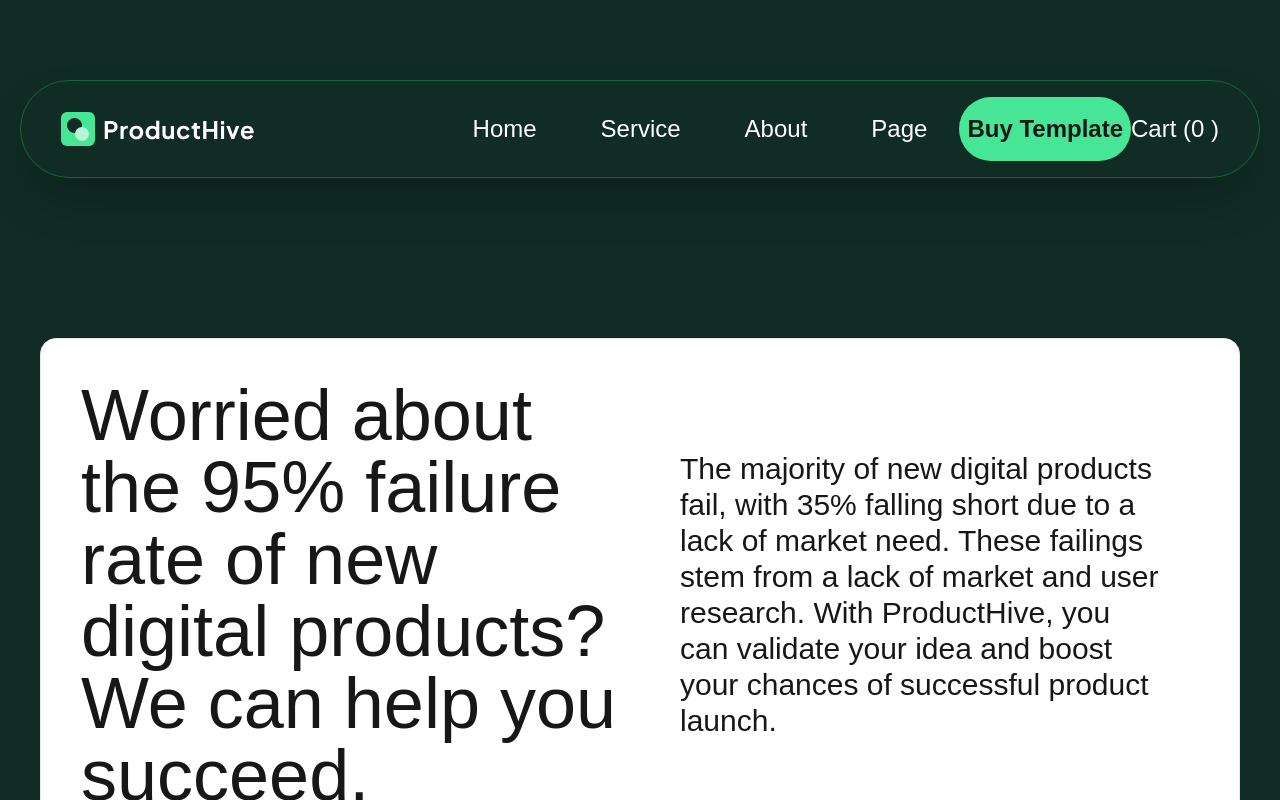
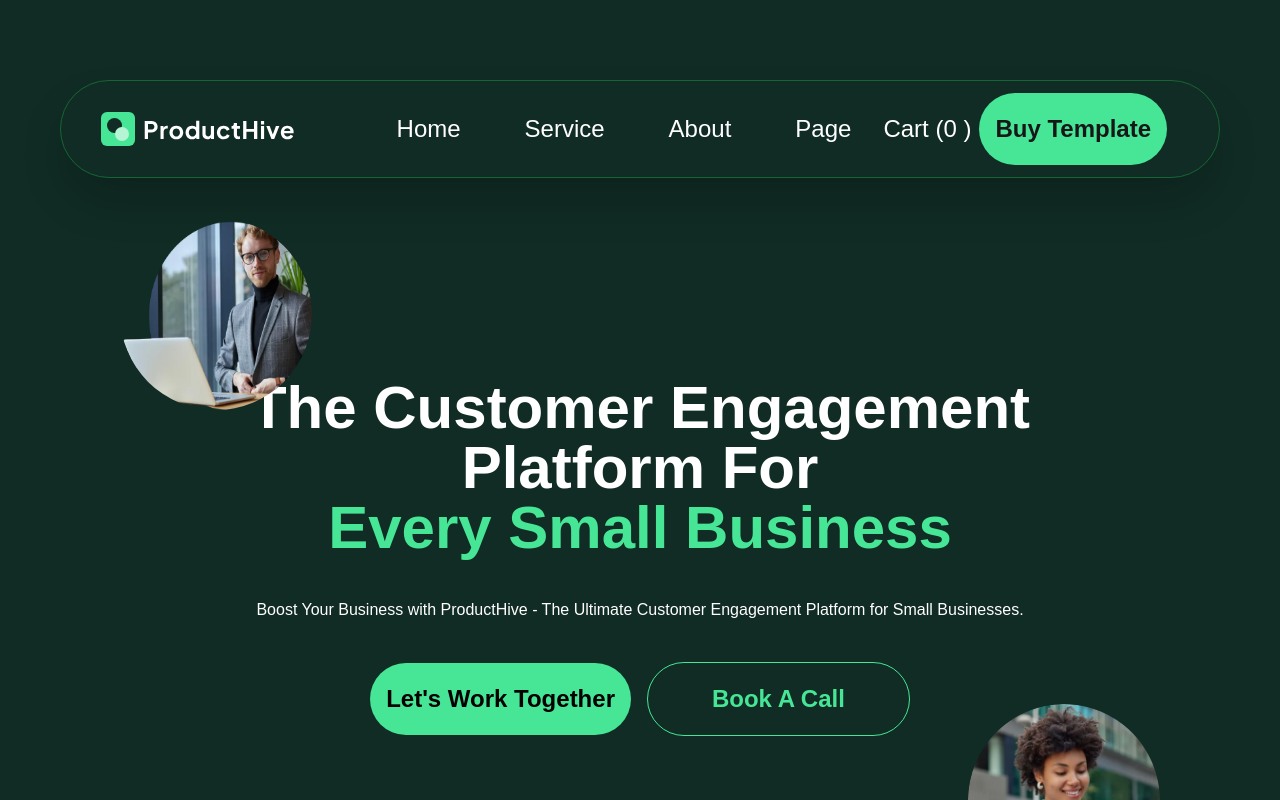
Before and after one commit to Yagya-Adh/product_hive, a Next.js app: page / in a window 1280 px wide. Shown: the top 800 px of the page. Built offline with nearby package versions, Linux system fonts and the light colour scheme.

Commit message:
changes from home page and its section components like banner,  mainbanner,  button

```diff
--- a/app/assets/banner/MainBainner.tsx
+++ b/app/assets/banner/MainBainner.tsx
@@ -1,14 +1,76 @@
 "use client";
-
+import Image from "next/image";
+import ButtonPills from "@/app/components/button/ButtonPills";
 import NavBar from "@/app/components/navbar/NavBar";
-import React from "react";
+import personOne from "@/app/assets/home/hero.webp";
+import personTwo from "@/app/assets/home/heroin.webp";
 
 const MainBainner = () => {
   return (
-    <div className="bg-productHives-mainBackground pt-10 pb-40">
-      <NavBar />
+    <div className="bg-productHives-mainBackground pt-10 pb-40 flex flex-col">
+      <div className="max-w-screen-2xl mx-auto px-10 ">
+        <NavBar />
+        <PageBanner />
+        <BannerCard />
+      </div>
     </div>
   );
 };
 
 export default MainBainner;
+const PageBanner = () => {
+  return (
+    <>
+      <div className="relative lg:text-center flex flex-col text-white justify-center items-center p-10 py-40">
+        <div className="hidden lg:flex absolute top-10 left-20 overflow-hidden rounded-full">
+          <Image src={personOne} all="home_" className="size-48" />
+        </div>
+        <div className="hidden lg:flex absolute bottom-10 right-20 overflow-hidden rounded-full">
+          <Image src={personTwo} all="home_" className="size-48" />
+        </div>
+
+        <div className="flex flex-col items-center md:text-center  justify-center">
+          <h1 className="md:max-w-screen-96 s p-10 text-4xl lg:text-6xl md:text-center font-semibold max-w-screen-xl   capitalize">
+            The customer engagement platform for <br />
+            <span className="text-productHives-buttonColor">
+              Every small business
+            </span>
+          </h1>
+
+          <p>
+            Boost Your Business with ProductHive - The Ultimate Customer
+            Engagement Platform for Small Businesses.
+          </p>
+          <div className="p-10 flex justify-between items-center text-black">
+            <ButtonPills text="Let's Work Together" />
+            <ButtonPills
+              text="Book A Call"
+              variant="button-outline"
+              padding="px-14"
+            />
+          </div>
+        </div>
+      </div>
+    </>
+  );
+};
+const BannerCard = () => {
+  return (
+    <>
+      <div className="grid grid-cols-1 lg:grid-cols-2 lg:gap-10 gap-4 rounded-2xl items-center p-10 border bg-white">
+        <p className="text-xl lg:text-6xl font-semibold max-w-screen-lg">
+          Worried about the
+          <span className="text-productHives-buttonColor"> 95% </span>
+          failure rate of new digital products? We can help you succeed.
+        </p>
+
+        <p className=" max-w-screen-sm lg:text-3xl ">
+          The majority of new digital products fail, with 35% falling short due
+          to a lack of market need. These failings stem from a lack of market
+          and user research. With ProductHive, you can validate your idea and
+          boost your chances of successful product launch.
+        </p>
+      </div>
+    </>
+  );
+};
--- a/app/components/button/ButtonPills.tsx
+++ b/app/components/button/ButtonPills.tsx
@@ -2,10 +2,18 @@
 
 interface IPillButtonProps {
   text: string;
+  variant?: string | "button-outline";
+  padding?: string;
 }
-const ButtonPills = ({ text }: IPillButtonProps) => {
+const ButtonPills = ({ text, variant, padding }: IPillButtonProps) => {
   return (
-    <button className="relative rounded-full bg-productHives-buttonColor items-center text-2xl font-bold cursor-pointer overflow-hidden transition-transform duration-300 ease-in-out group">
+    <>
+      {variant == "button-outline" ? (
+        <button
+          className={` relative rounded-full py-1 ${padding ? padding : ""}
+          text-productHives-buttonColor hover:text-black
+          mx-2 border border-productHives-buttonColor bg-transparent  hover:bg-productHives-buttonColor items-center text-2xl font-bold cursor-pointer overflow-hidden transition-transform duration-300 ease-in-out group`}
+        >
           <div className="overflow-hidden flex flex-col items-center group">
             <div
               className={`px-2  translate-y-4 transform group-hover:-translate-y-16 ease-in-out transition-all duration-200 `}
@@ -20,6 +28,24 @@ const ButtonPills = ({ text }: IPillButtonProps) => {
             </div>
           </div>
         </button>
+      ) : (
+        <button className=" relative rounded-full py-1 px-2 mx-2 bg-productHives-buttonColor items-center text-2xl font-bold cursor-pointer overflow-hidden transition-transform duration-300 ease-in-out group">
+          <div className="overflow-hidden flex flex-col items-center group">
+            <div
+              className={`px-2  translate-y-4 transform group-hover:-translate-y-16 ease-in-out transition-all duration-200 `}
+            >
+              {text}
+            </div>
+
+            <div
+              className={`px-2  translate-y-10 transform group-hover:-translate-y-4 ease-in-out transition-all duration-200 `}
+            >
+              {text}
+            </div>
+          </div>
+        </button>
+      )}
+    </>
   );
 };
 
--- a/app/components/navbar/NavBar.tsx
+++ b/app/components/navbar/NavBar.tsx
@@ -31,17 +31,30 @@ const NavBar = () => {
         <div className="rounded-full z-10 border border-green-800 shadow-2xl flex justify-between items-center py-1 px-10 bg-transparent">
           <MainLogo logo="nav" />
 
-          <div className="flex justify-between items-center bg-transparent py-3">
-            <ul className="hidden lg:flex text-2xl items-center">
+          <div className="flex justify-between items-center bg-transparent py-1">
+            <ul className="hidden lg:flex text-2xl items-center p-1">
               {routes?.map((linkList) => (
                 <li className="text-white mx-8" key={linkList.id}>
                   <Link href={linkList.path}>{linkList.name}</Link>
                 </li>
               ))}
+
+              <div className=" flex items-center justify-between">
+                <button
+                  className="text-2xl text-white"
+                  onClick={handelCartOpen}
+                >
+                  Cart (0 )
+                </button>
+
+                <ButtonPills text="Buy Template " />
+              </div>
             </ul>
-            <ButtonPills text="Buy Template" />
 
-            <span className="text-2xl text-white" onClick={handelCartOpen}>
+            <span
+              className="text-2xl text-white lg:hidden"
+              onClick={handelCartOpen}
+            >
               Cart (0 )
             </span>
 
--- a/app/layout.tsx
+++ b/app/layout.tsx
@@ -1,7 +1,6 @@
 import type { Metadata } from "next";
 import localFont from "next/font/local";
 import "./globals.css";
-import Footer from "./components/footer/Footer";
 
 const geistSans = localFont({
   src: "./fonts/GeistVF.woff",
@@ -30,7 +29,6 @@ export default function RootLayout({
         className={`${geistSans.variable} ${geistMono.variable} antialiased `}
       >
         {children}
-        <Footer />
       </body>
     </html>
   );
--- a/app/page.tsx
+++ b/app/page.tsx
@@ -1,34 +1,12 @@
 import MainBainner from "./assets/banner/MainBainner";
-
+import Footer from "./components/footer/Footer";
 export default function Home() {
   return (
     <>
       <div className="bg-productHives-mainBackground pt-10 pb-40">
         <MainBainner />
-        <div className="mx-auto max-w-screen-2xl px-10 relative ">
-          <BannerCard />
-        </div>
       </div>
+      <Footer />
     </>
   );
 }
-
-const BannerCard = () => {
-  return (
-    <>
-      <div className="grid grid-cols-2 rounded-2xl items-center p-10 border   top-10 bg-white">
-        <p className="text-7xl">
-          Worried about the 95% failure rate of new digital products? We can
-          help you succeed.
-        </p>
-
-        <p className=" max-w-screen-sm px-10 text-3xl ">
-          The majority of new digital products fail, with 35% falling short due
-          to a lack of market need. These failings stem from a lack of market
-          and user research. With ProductHive, you can validate your idea and
-          boost your chances of successful product launch.
-        </p>
-      </div>
-    </>
-  );
-};
```
Lines whose indentation alone changed are shown as unchanged.
